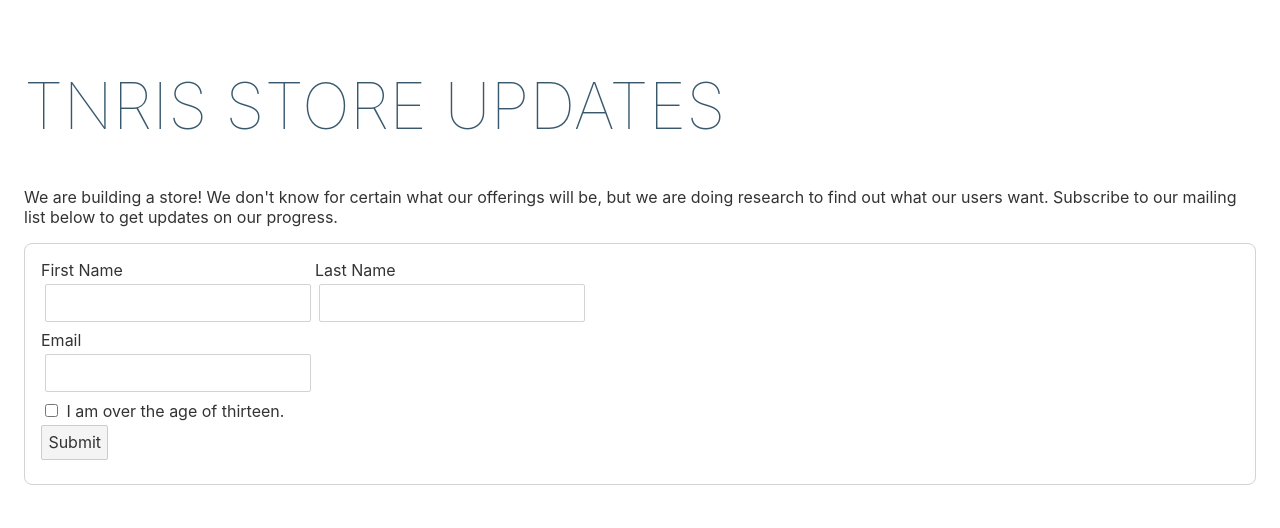
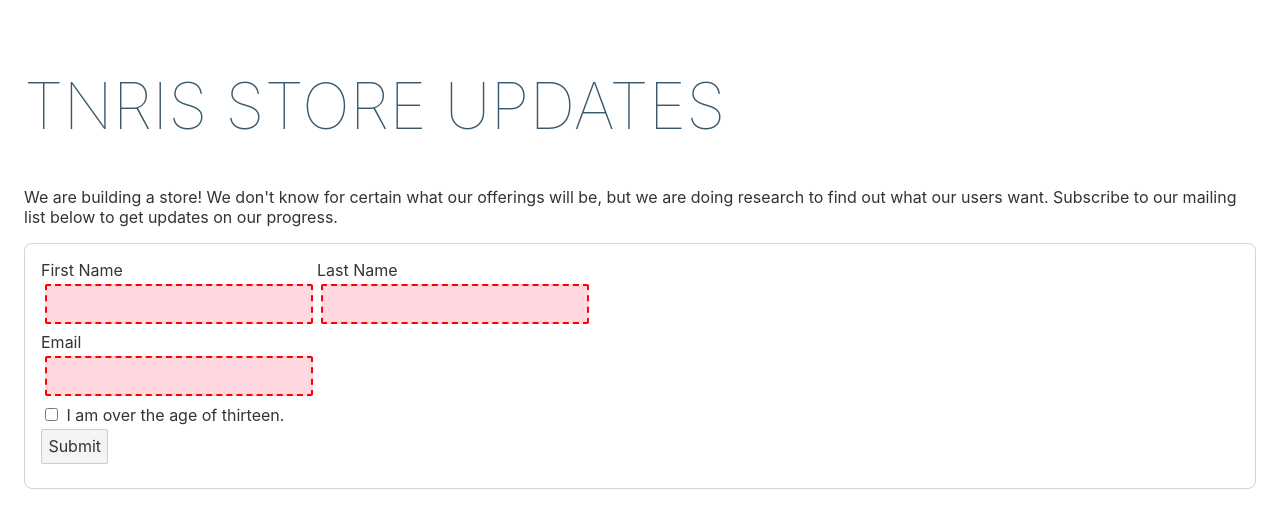
Before and after one commit to TNRIS/storefront_svelte, a Svelte app: page / in a window 1280 px wide. Shown: the top 528 px of the page. Built offline with nearby package versions, Linux system fonts and the light colour scheme.

Commit message:
html validations, bind event, adjust README

```diff
--- a/src/App.svelte
+++ b/src/App.svelte
@@ -3,6 +3,10 @@
   export let lastName = "";
   export let email = "";
   export let overThirteen = false;
+
+  const validateSubmission = (v) => {
+    console.log(v);
+  };
 </script>
 
 <main>
@@ -12,24 +16,47 @@
     be, but we are doing research to find out what our users want. Subscribe to
     our mailing list below to get updates on our progress.
   </p>
-  <form>
+  <form on:submit|preventDefault={validateSubmission}>
     <div class="inputsInline">
       <label for="firstName">
         First Name
-        <input id="firstName" bind:value={firstName} />
+        <input
+          id="firstName"
+          type="text"
+          bind:value={firstName}
+          minlength="3"
+          maxlength="32"
+          pattern="[a-zA-Z-]*"
+          required
+        />
       </label>
 
       <label for="lastName">
         Last Name
-        <input id="lastName" bind:value={lastName} />
+        <input
+          id="lastName"
+          type="text"
+          bind:value={lastName}
+          minlength="3"
+          maxlength="32"
+          pattern="[a-zA-Z-]*"
+          required
+        />
       </label>
     </div>
     <label for="email">
       Email
-      <input id="email" bind:value={email} />
+      <input
+        id="email"
+        type="email"
+        bind:value={email}
+        minlength="4"
+        maxlength="64"
+        required
+      />
     </label>
     <label for="overThirteen">
-      <input type="checkbox" id="overThirteen" bind:value={overThirteen} />
+      <input type="checkbox" id="overThirteen" bind:checked={overThirteen} required pattern="true" />
       I am over the age of thirteen.
     </label>
     <button>Submit</button>
@@ -60,7 +87,8 @@
     }
 
     label {
-      input, button {
+      input,
+      button {
         margin: 4px;
         margin-bottom: 8px;
         padding: 8px;
@@ -71,6 +99,18 @@
           display: inline-block;
           padding: 8px;
         }
+      }
+    }
+
+    input {
+      &:invalid {
+        border: 2px dashed red;
+      }
+      &:invalid:required {
+        background: rgb(255, 216, 223);
+      }
+      &:valid {
+        border: 2px solid black;
       }
     }
   }
```
Also changed, not shown: 1 other file (tests, documents, lock files or other folders).
